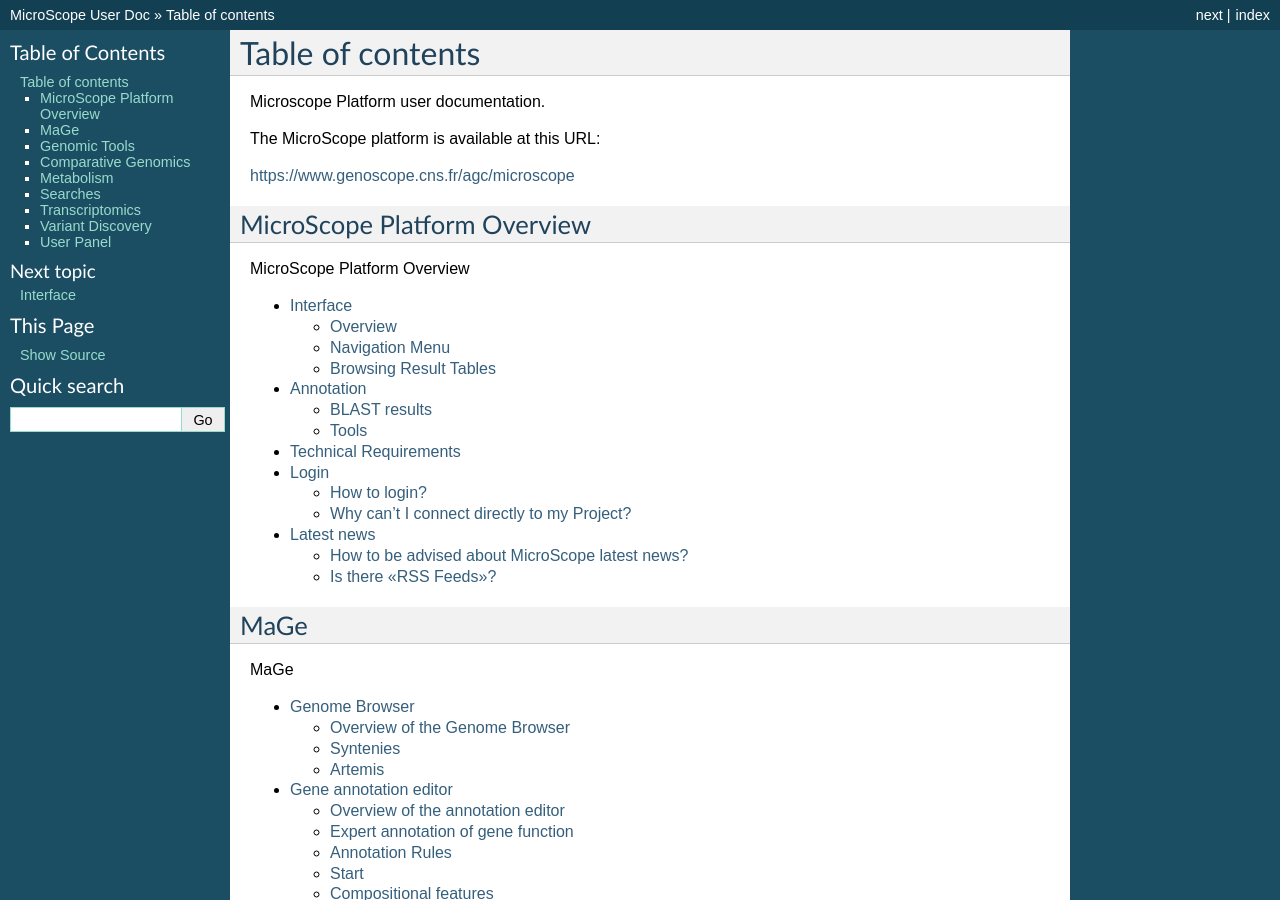
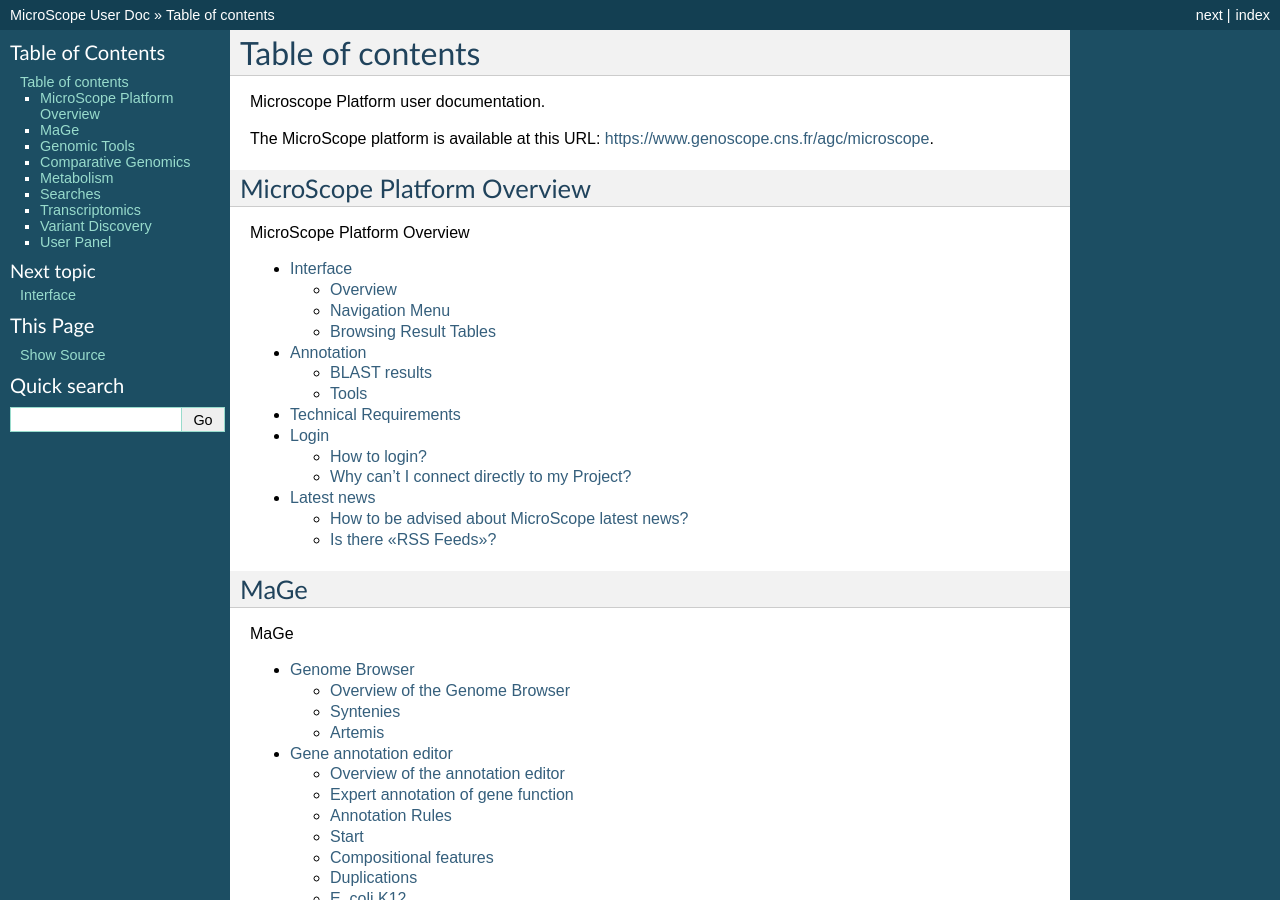
Before and after one commit to labgem/microscope-user-doc, a Sphinx documentation site: the page built from docs/index.rst, in a window 1280 px wide and 900 px high. Built offline with Sphinx 7.4.7, drawn with Linux system fonts in a browser that asks for light colours.

Commit message:
Correct URL placement.

```diff
--- a/docs/index.rst
+++ b/docs/index.rst
@@ -4,9 +4,7 @@
 
 Microscope Platform user documentation.
 
-The MicroScope platform is available at this URL:
-
-https://www.genoscope.cns.fr/agc/microscope
+The MicroScope platform is available at this URL: https://www.genoscope.cns.fr/agc/microscope.
 
 
 ============================
```
